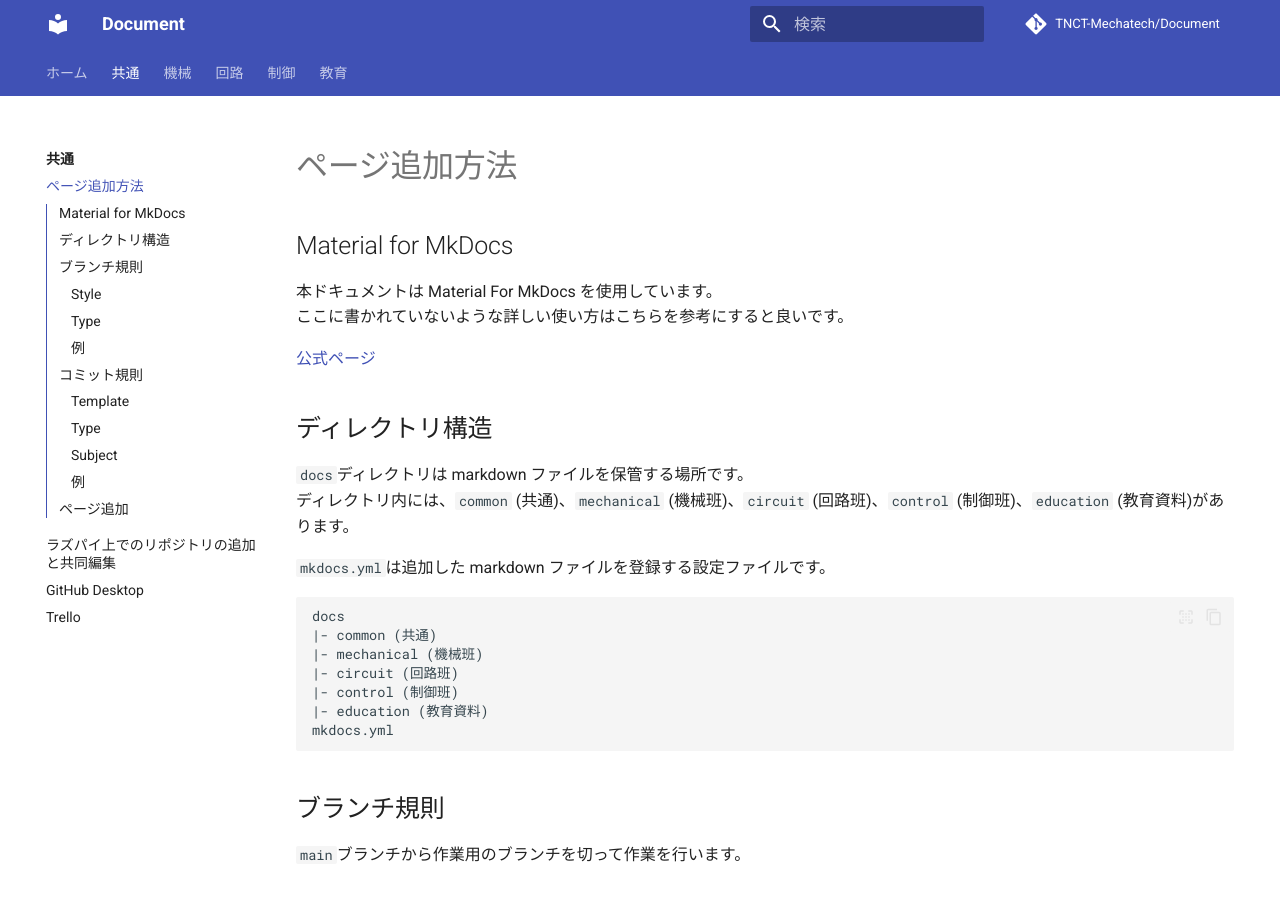
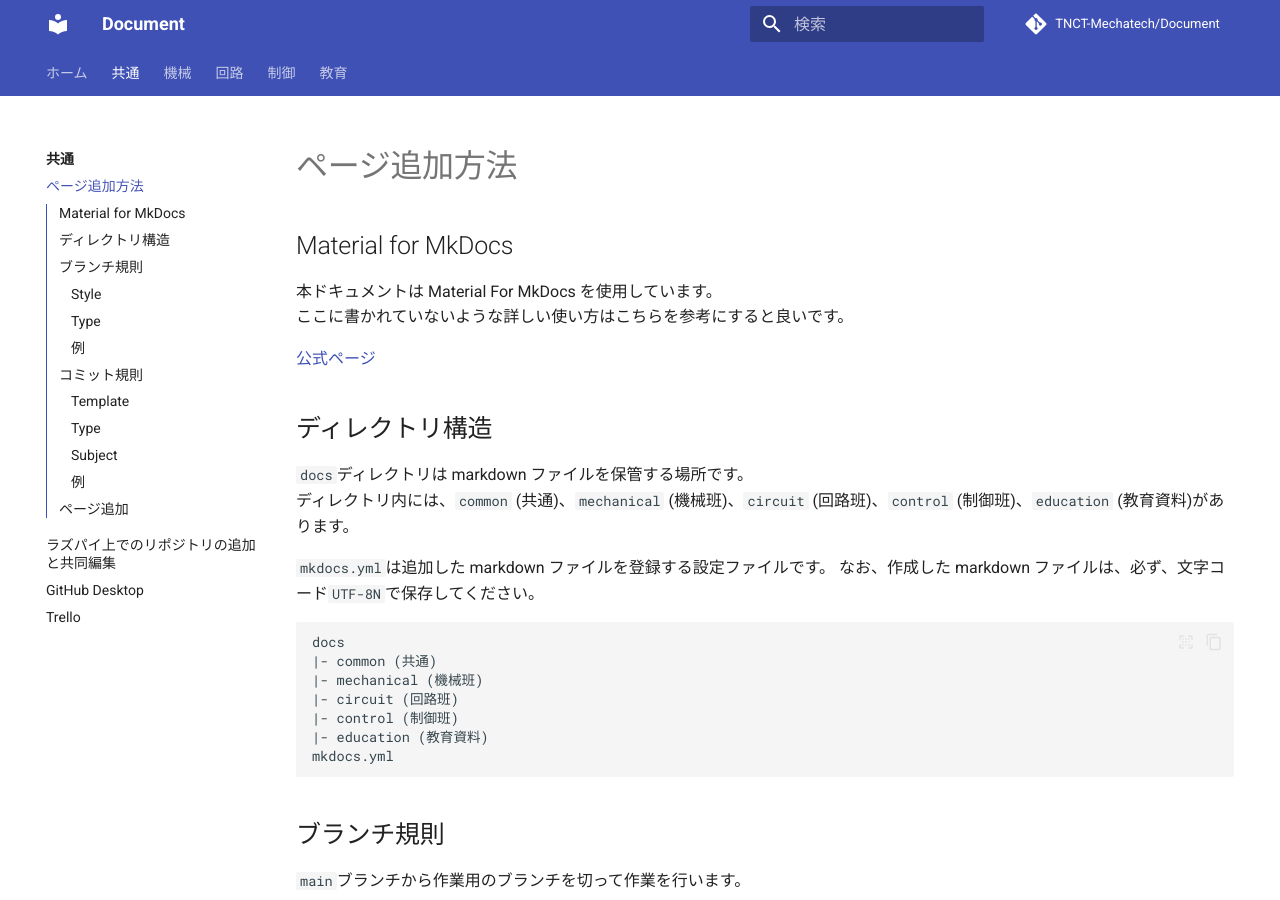
Before and after one commit to TNCT-Mechatech/Document, an MkDocs documentation site: the page built from docs/common/create-new-document/index.md, in a window 1280 px wide and 900 px high. Built offline with MkDocs 1.6.1 and Material for MkDocs 9.7.7, drawn with Linux system fonts in a browser that asks for light colours; comment, search, counter and statistics services are not loaded.

Commit message:
style: markdown 作成についての追記
index.md等のmarkdownファイルの文字コードを`UTF-8N`にするよう追記

````diff
--- a/docs/common/create-new-document/index.md
+++ b/docs/common/create-new-document/index.md
@@ -13,6 +13,7 @@
 ディレクトリ内には、`common` (共通)、`mechanical` (機械班)、`circuit` (回路班)、`control` (制御班)、`education` (教育資料)があります。
 
 `mkdocs.yml`は追加した markdown ファイルを登録する設定ファイルです。
+なお、作成した markdown ファイルは、必ず、文字コード`UTF-8N`で保存してください。
 
 ```
 docs
````
